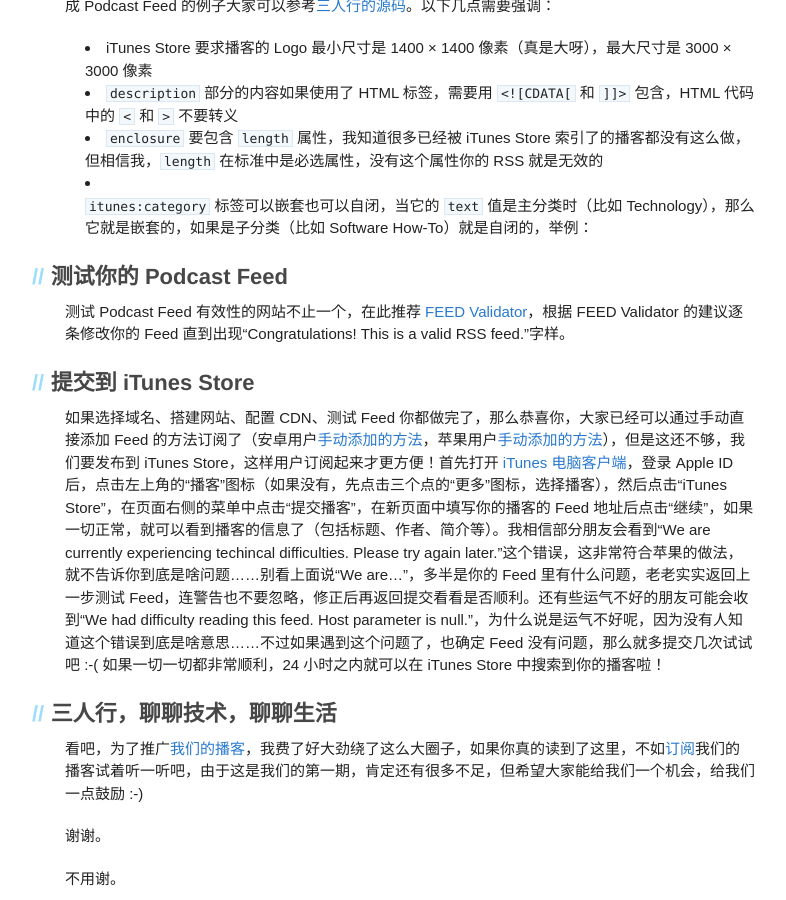
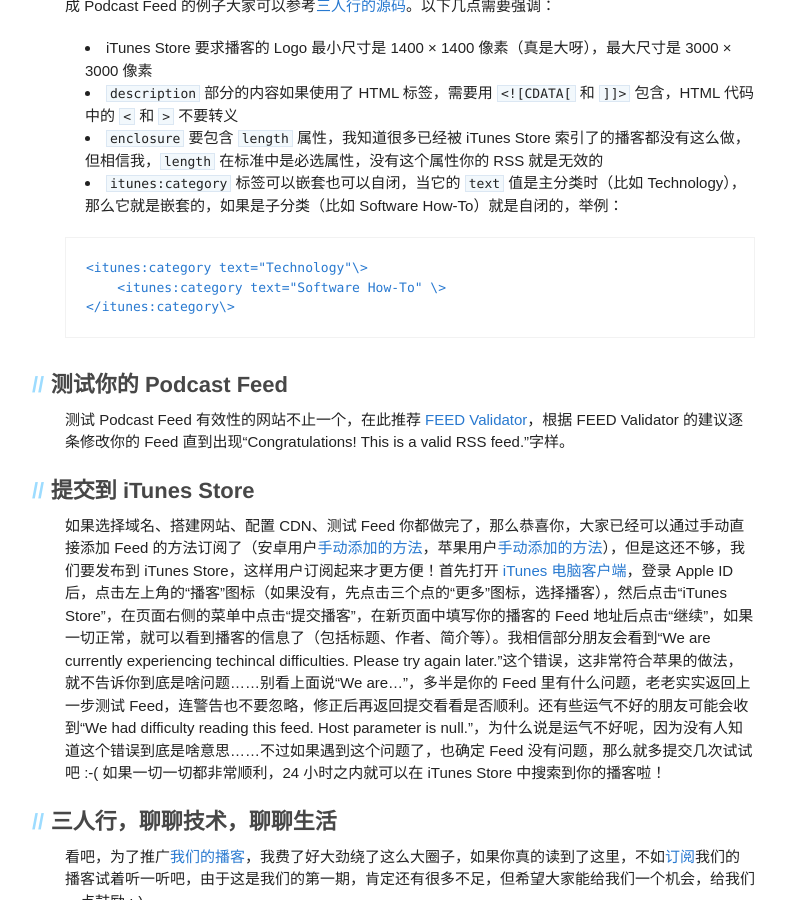
Before and after one commit to pcideablog/sneezry.github.com, a Jekyll site: the page built from _posts/2015-10-27-随着音波起飞——发布自己的播客.md, in a window 1280 px wide and 900 px high, scrolled down 1628 px. Shown: the whole window, without its empty margins (105-891 px from the left). Built offline with Jekyll 4.4.1, drawn with Linux system fonts in a browser that asks for light colours; comment, search, counter and statistics services are not loaded.

Commit message:
Update 随着音波起飞——发布自己的播客

````diff
--- a/_posts/2015-10-27-随着音波起飞——发布自己的播客.md
+++ b/_posts/2015-10-27-随着音波起飞——发布自己的播客.md
@@ -39,9 +39,11 @@
 * `enclosure` 要包含 `length` 属性，我知道很多已经被 iTunes Store 索引了的播客都没有这么做，但相信我，`length` 在标准中是必选属性，没有这个属性你的 RSS 就是无效的
 * `itunes:category` 标签可以嵌套也可以自闭，当它的 `text` 值是主分类时（比如 Technology），那么它就是嵌套的，如果是子分类（比如 Software How-To）就是自闭的，举例：
 
-    <itunes:category text="Technology">
-        <itunes:category text="Software How-To" />
-    </itunes:category>
+```
+<itunes:category text="Technology"\>
+    <itunes:category text="Software How-To" \>
+</itunes:category\>
+```
 
 ## 测试你的 Podcast Feed
 
````
